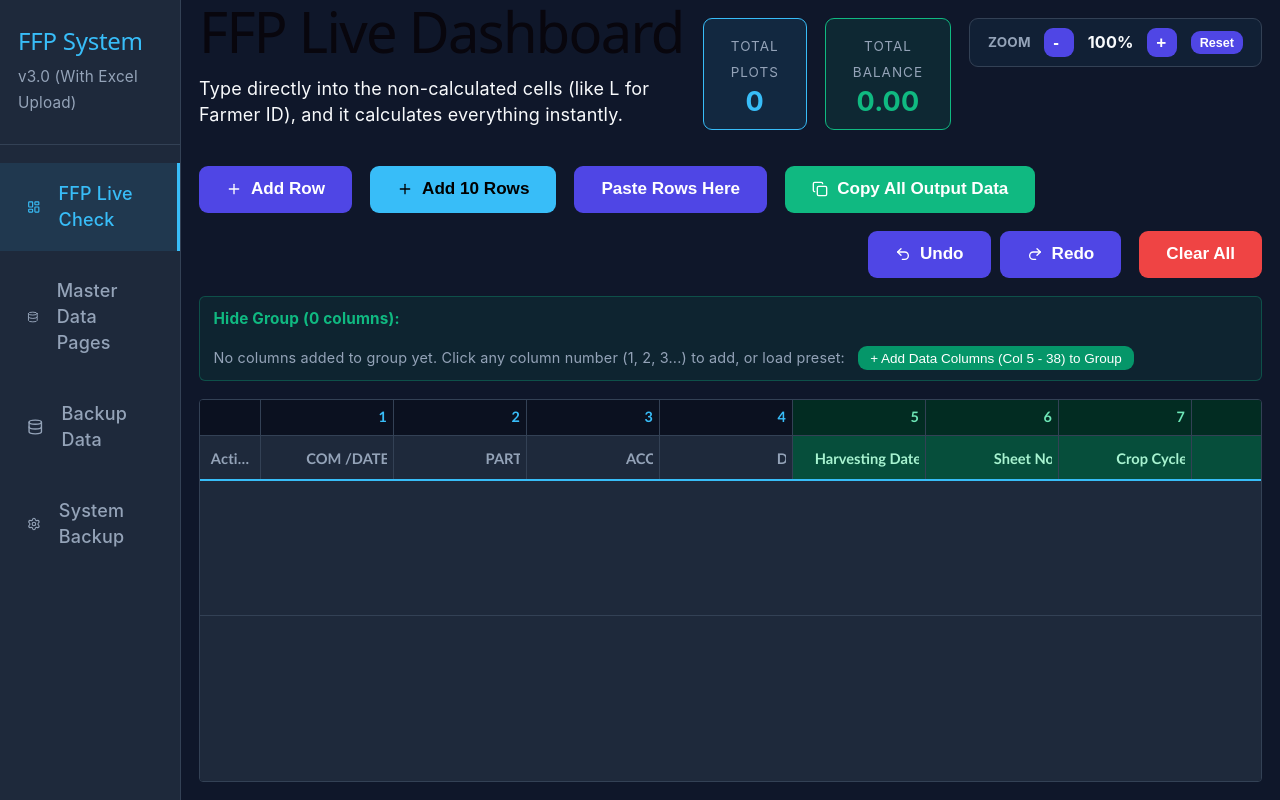
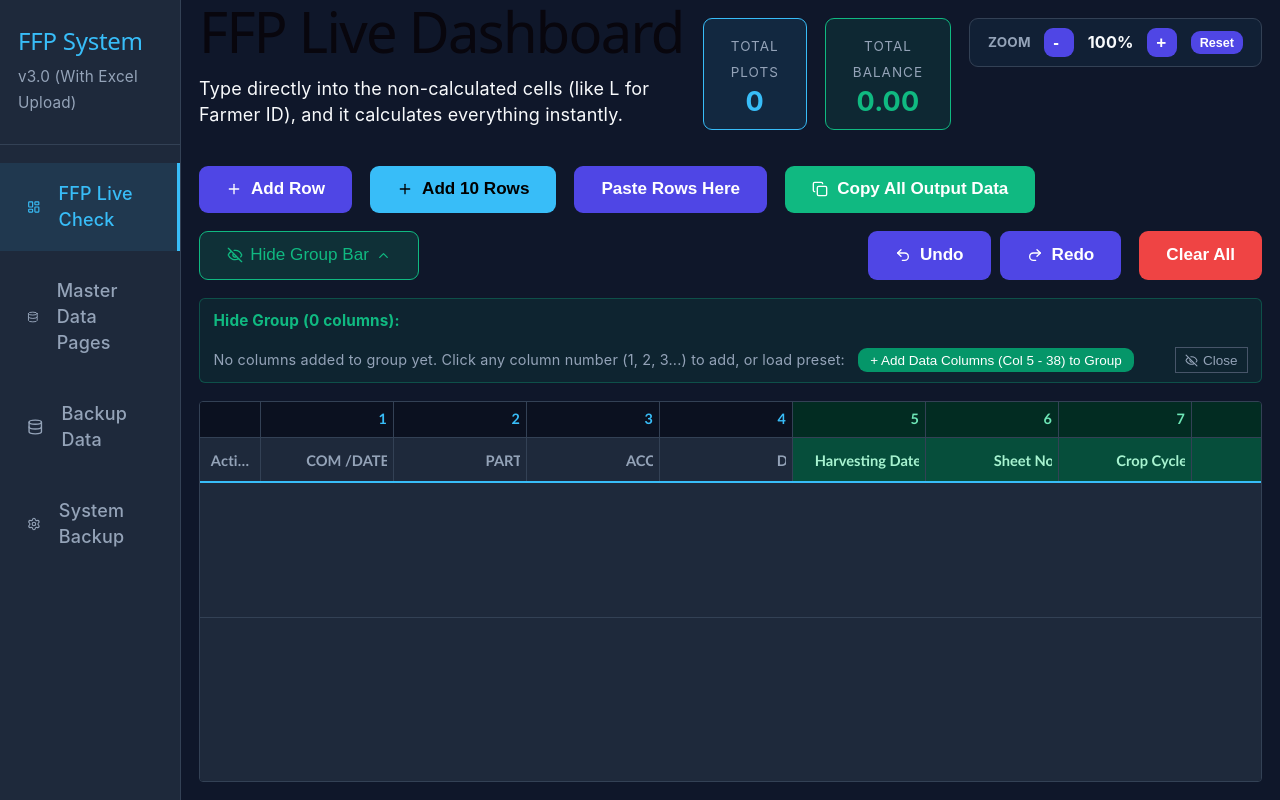
Before and after one commit to Chamod70/FFP_CHECK, a React (Vite) app: page /ffp in a window 1280 px wide. Built offline with nearby package versions, Linux system fonts and the light colour scheme.

Commit message:
ffp_show_hide_group_bar

```diff
--- a/src/pages/FFPPage.jsx
+++ b/src/pages/FFPPage.jsx
@@ -1,7 +1,7 @@
 import React, { useState } from 'react';
 import useStore from '../store';
 import { evaluateRow } from '../ffp-logic';
-import { Copy, Plus, Trash2, Eye, EyeOff, Undo2, Redo2 } from 'lucide-react';
+import { Copy, Plus, Trash2, Eye, EyeOff, Undo2, Redo2, ChevronDown, ChevronUp } from 'lucide-react';
 import { arrayToTSV } from '../utils';
 
 const rawHeaders = [
@@ -35,6 +35,18 @@ function FFPPage() {
   const [hasAlerted, setHasAlerted] = useState(false);
   const [history, setHistory] = useState([]);
   const [historyIndex, setHistoryIndex] = useState(-1);
+  const [showHideGroupBar, setShowHideGroupBar] = useState(() => {
+    const saved = localStorage.getItem('ffp_show_hide_group_bar');
+    return saved !== null ? JSON.parse(saved) : true;
+  });
+
+  const toggleHideGroupBar = () => {
+    setShowHideGroupBar(prev => {
+      const next = !prev;
+      localStorage.setItem('ffp_show_hide_group_bar', JSON.stringify(next));
+      return next;
+    });
+  };
 
   React.useEffect(() => {
     if (history.length === 0 && ffpManualData) {
@@ -511,6 +523,39 @@ function FFPPage() {
          <button className="btn" onClick={handlePasteFFP}>Paste Rows Here</button>
          <button className="btn btn-success" onClick={handleCopyAll}><Copy size={16}/> Copy All Output Data</button>
 
+         <button
+           className="btn"
+           onClick={toggleHideGroupBar}
+           style={{
+             display: 'flex',
+             alignItems: 'center',
+             gap: '0.4rem',
+             background: showHideGroupBar ? 'rgba(16, 185, 129, 0.15)' : 'var(--card-bg)',
+             border: `1px solid ${showHideGroupBar ? '#10b981' : 'var(--border-color)'}`,
+             color: showHideGroupBar ? '#10b981' : 'var(--text-muted)',
+             fontWeight: 500,
+             cursor: 'pointer'
+           }}
+           title={showHideGroupBar ? "Hide Group panel eka hide karanna" : "Hide Group panel eka show karanna"}
+         >
+           {showHideGroupBar ? <EyeOff size={16} /> : <Eye size={16} />}
+           <span>{showHideGroupBar ? 'Hide Group Bar' : 'Show Hide Group'}</span>
+           {Object.keys(hiddenColumnGroup || {}).length > 0 && (
+             <span style={{
+               background: showHideGroupBar ? '#10b981' : '#38bdf8',
+               color: showHideGroupBar ? '#fff' : '#0f172a',
+               fontSize: '0.72rem',
+               fontWeight: 'bold',
+               padding: '0.1rem 0.45rem',
+               borderRadius: '999px',
+               marginLeft: '0.15rem'
+             }}>
+               {Object.keys(hiddenColumnGroup || {}).length}
+             </span>
+           )}
+           {showHideGroupBar ? <ChevronUp size={15} /> : <ChevronDown size={15} />}
+         </button>
+
          <div style={{display: 'flex', gap: '0.5rem', marginLeft: 'auto'}}>
             <button className="btn" onClick={handleUndo} disabled={historyIndex <= 0} title="Undo">
                <Undo2 size={16} /> Undo
@@ -539,6 +584,7 @@ function FFPPage() {
       )}
 
       {/* Hide Group Management Bar */}
+      {showHideGroupBar && (
         <div style={{
            display: 'flex',
            gap: '0.75rem',
@@ -607,7 +653,27 @@ function FFPPage() {
                  </button>
               </div>
            )}
+
+           <button
+             onClick={toggleHideGroupBar}
+             style={{
+               padding: '0.25rem 0.5rem',
+               fontSize: '0.75rem',
+               background: 'transparent',
+               color: '#94a3b8',
+               border: '1px solid #475569',
+               cursor: 'pointer',
+               display: 'flex',
+               alignItems: 'center',
+               gap: '0.25rem',
+               marginLeft: 'auto'
+             }}
+             title="Close Hide Group panel"
+           >
+             <EyeOff size={13} /> Close
+           </button>
         </div>
+      )}
 
        {selectedCol !== null && (
          <div style={{ display: 'flex', gap: '0.5rem', alignItems: 'center', background: 'var(--card-bg)', padding: '0.5rem', borderRadius: '4px', border: `1px solid var(--accent)`, marginBottom: '1rem', flexWrap: 'wrap' }}>
```
Lines whose indentation alone changed are shown as unchanged.
